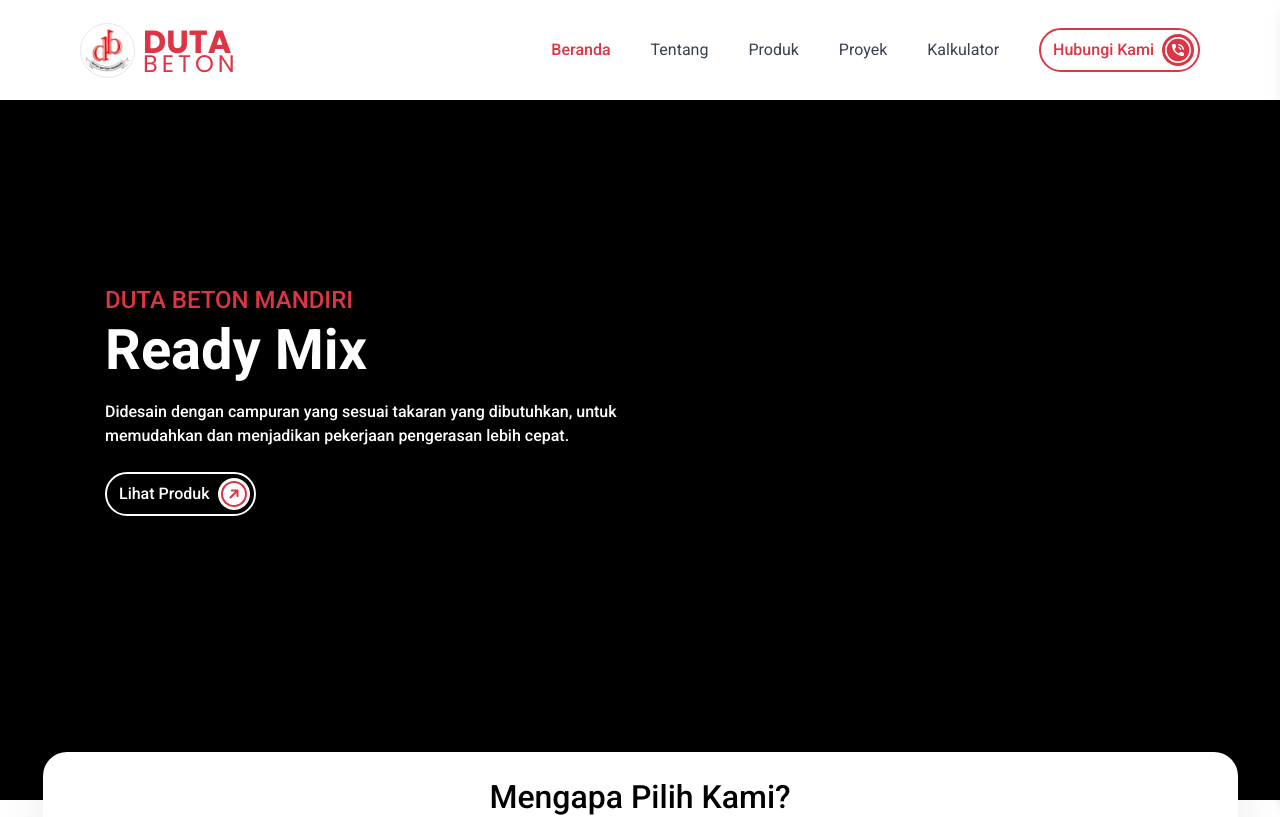
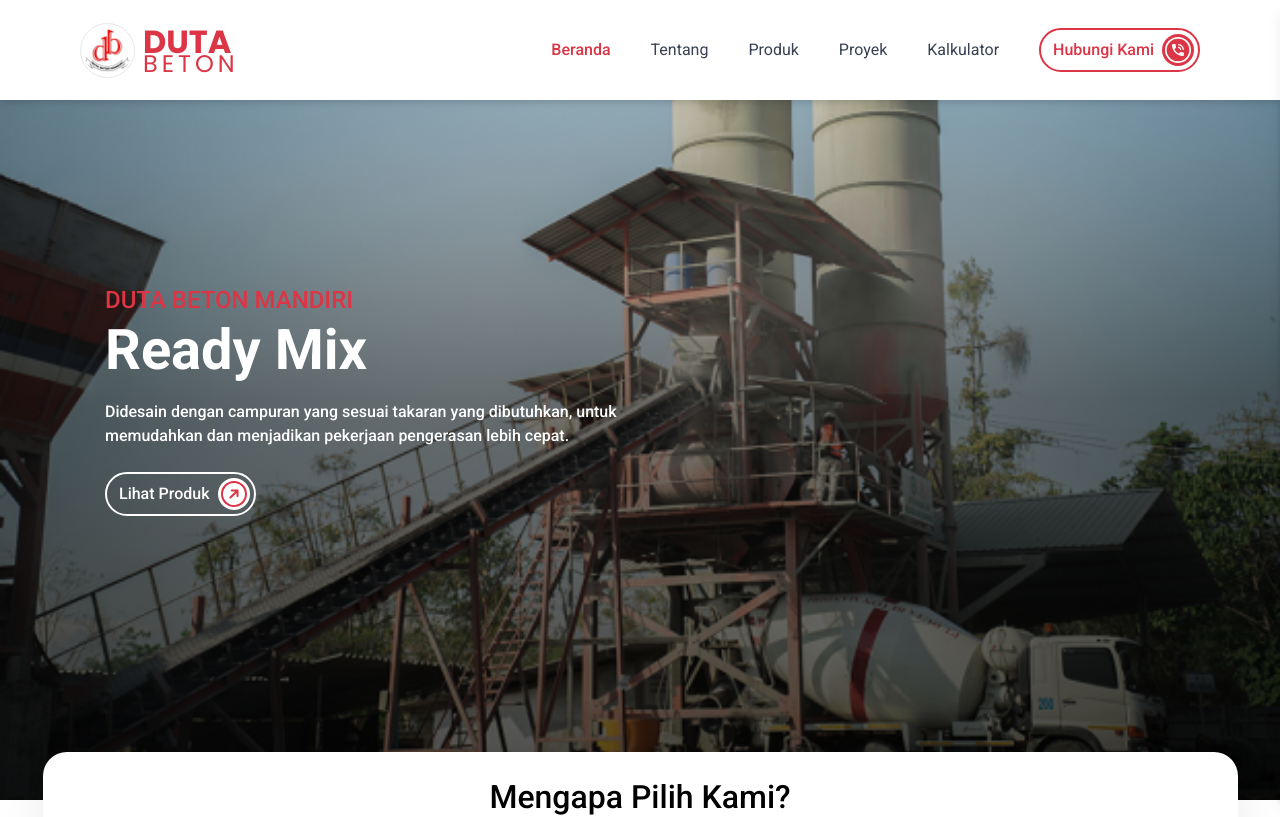
Before and after one commit to Faizululum/Duta-Beton-Website, a Next.js app: page / in a window 1280 px wide. Shown: the top 817 px of the page. Built offline with nearby package versions, Linux system fonts and the light colour scheme.

Commit message:
feat(home): add background image in home hero section

```diff
--- a/src/components/page/HomeHero.jsx
+++ b/src/components/page/HomeHero.jsx
@@ -1,9 +1,20 @@
+import Image from "next/image";
 import HeroLayout from "../layout/HeroLayout";
 
 export default function HomeHero() {
   return (
-    <div className="h-screen flex items-center z-0 bg-black">
-      <HeroLayout />
+    <div className="relative h-screen w-full">
+      <Image
+        src="/hero.png"
+        alt="hero"
+        fill
+        priority
+        className="object-cover -z-10"
+      />
+      <div className="absolute bottom-0 left-0 w-full h-full bg-gradient-to-t from-black/65 via-black/50 via-50% to-black/0 to-88% pointer-events-none -z-10" />
+      <div className="relative z-10 h-full flex items-center">
+        <HeroLayout />
+      </div>
     </div>
   );
 }
```
Also changed, not shown: public/hero.png (added).
